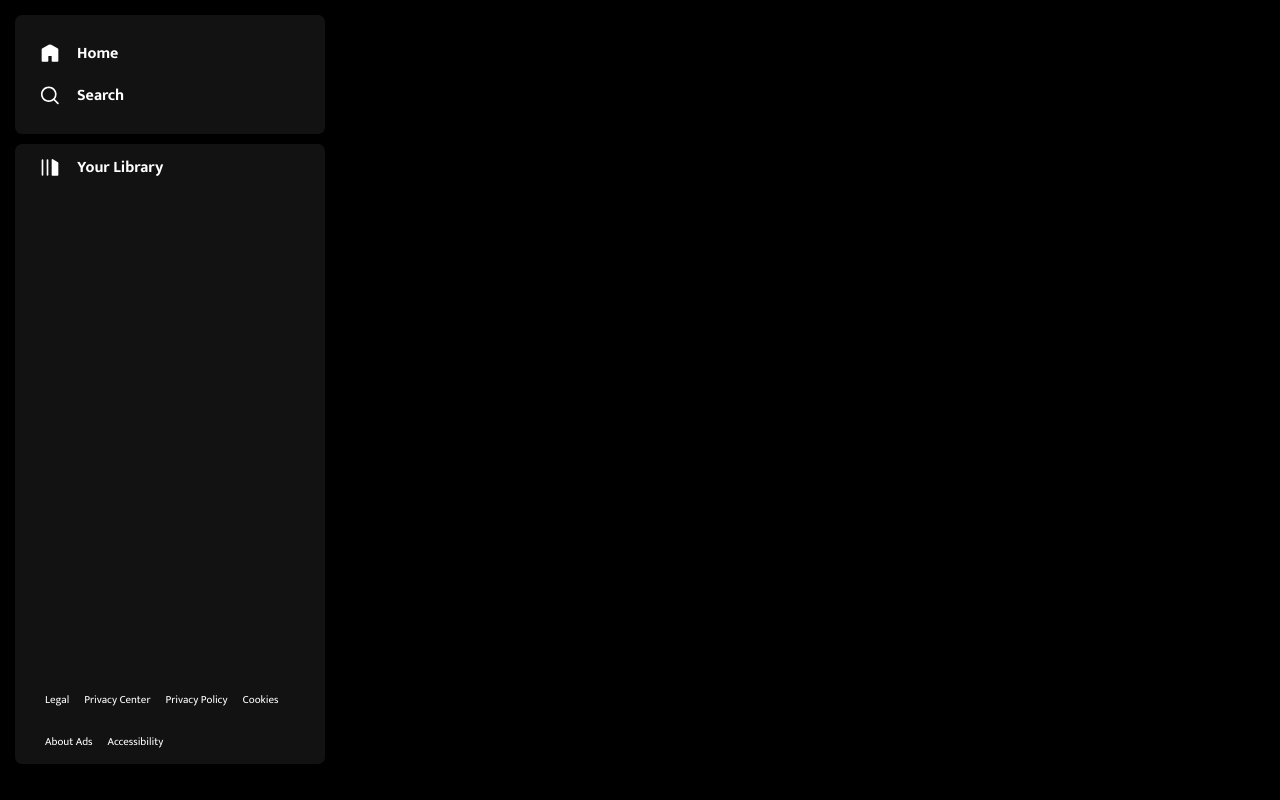
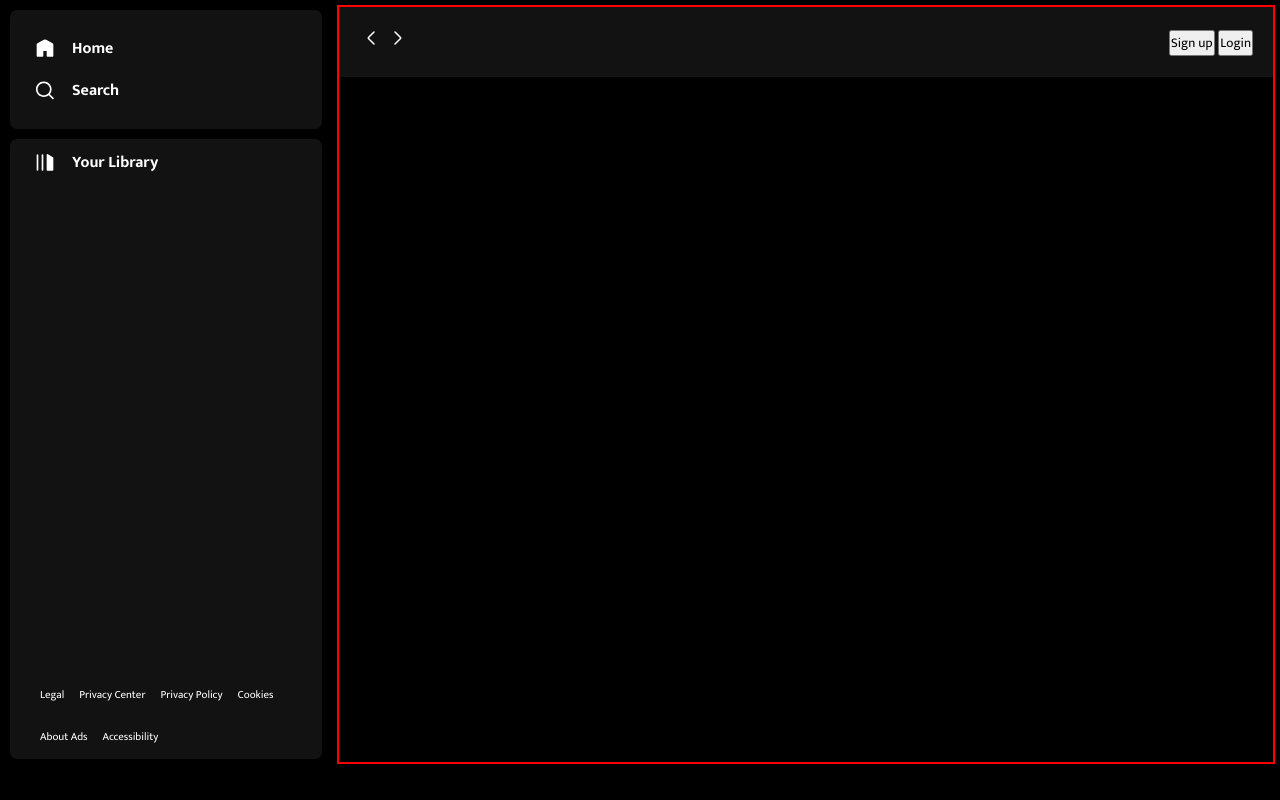
Before and after one commit to KKSAGAR08/Web_Projects, a plain HTML site: page spotify clone/index.html in a window 1280 px wide. Drawn offline with Linux system fonts and the light colour scheme.

Commit message:
Spotify Project

```diff
--- a/spotify clone/index.html
+++ b/spotify clone/index.html
@@ -9,7 +9,7 @@
   </head>
   <body>
     <div class="container bgcolor">
-      <div class="left p-1 border bgcolor">
+      <div class="left p-1  bgcolor">
         <div class="home p-1 bg-color">
           <ul>
             <li>
@@ -64,7 +64,29 @@
           </div>
         </div>
       </div>
-      <div class="right border"></div>
+      <div class="right border">
+        <div class="nav">
+            <div class="arrows">
+                <svg width="24" height="24" viewBox="0 0 24 24" fill="none" xmlns="http://www.w3.org/2000/svg">
+                    <path
+                        d="M15 6L9.70711 11.2929C9.37377 11.6262 9.20711 11.7929 9.20711 12C9.20711 12.2071 9.37377 12.3738 9.70711 12.7071L15 18"
+                        stroke="#ffffff" stroke-width="1.5" stroke-linecap="round" stroke-linejoin="round" />
+                </svg>
+                <svg width="24" height="24" viewBox="0 0 24 24" fill="none" xmlns="http://www.w3.org/2000/svg">
+                    <path
+                        d="M9 18L14.2929 12.7071C14.6262 12.3738 14.7929 12.2071 14.7929 12C14.7929 11.7929 14.6262 11.6262 14.2929 11.2929L9 6"
+                        stroke="#ffffff" stroke-width="1.5" stroke-linecap="round" stroke-linejoin="round" />
+                </svg>
+            </div>
+            <div class="buttons">
+                <button>Sign up</button>
+                <button>Login</button>
+            </div>
+        </div>
+
+
+
+      </div>
     </div>
   </body>
 </html>
--- a/spotify clone/style.css
+++ b/spotify clone/style.css
@@ -46,3 +46,11 @@ body{
     font-weight: 400;
     font-size: 11px;
 }
+.nav{
+    display: flex;
+    height: 70px;
+    background-color: rgb(18, 18, 18);
+    align-items: center;
+    padding: 0px 20px;
+    justify-content: space-between;
+}
--- a/spotify clone/utility.css
+++ b/spotify clone/utility.css
@@ -1,5 +1,6 @@
 .border{
     margin: 5px;
+    border: 2px solid red;
 }
 .left{
     width: 25vw;
```
